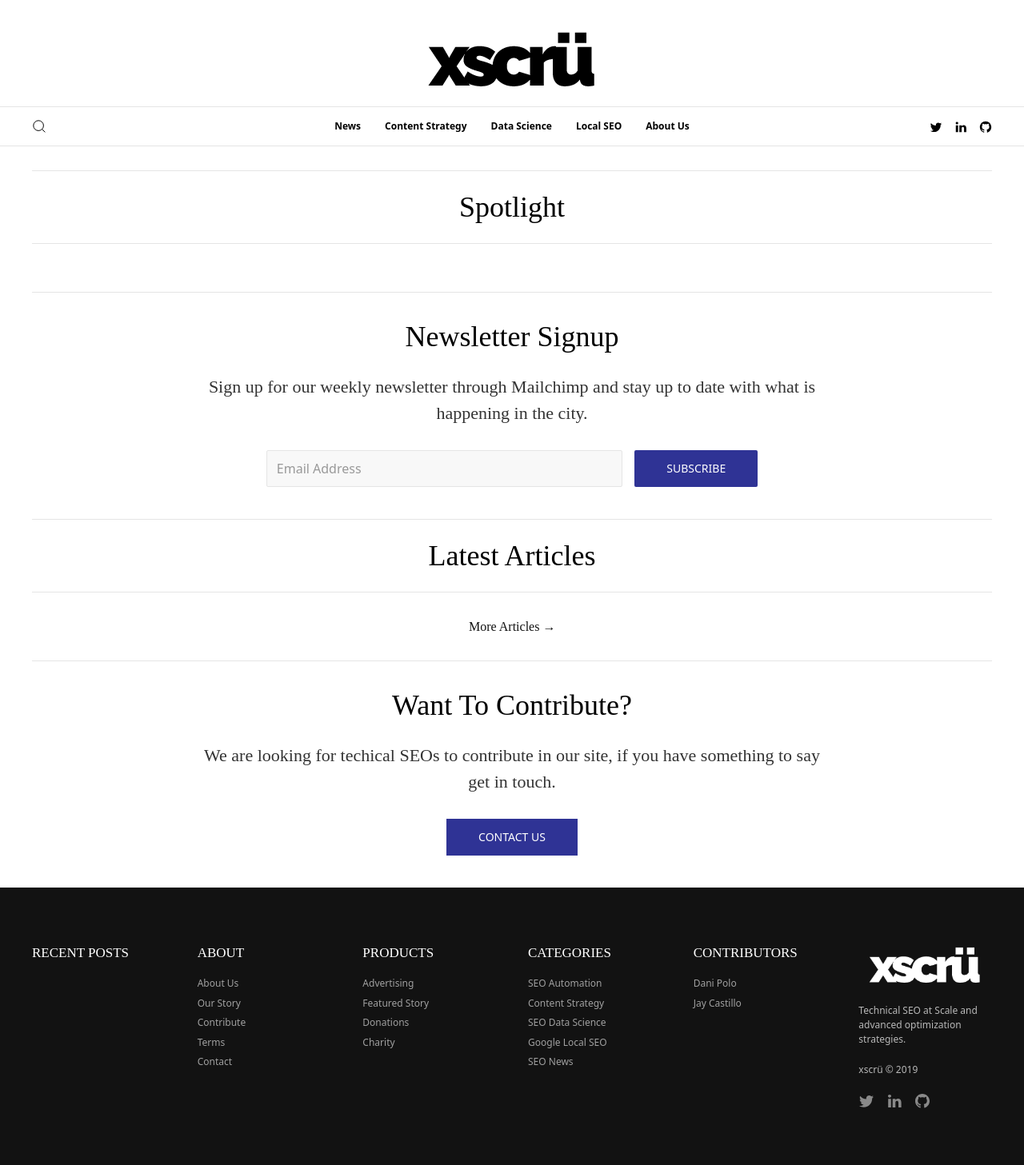
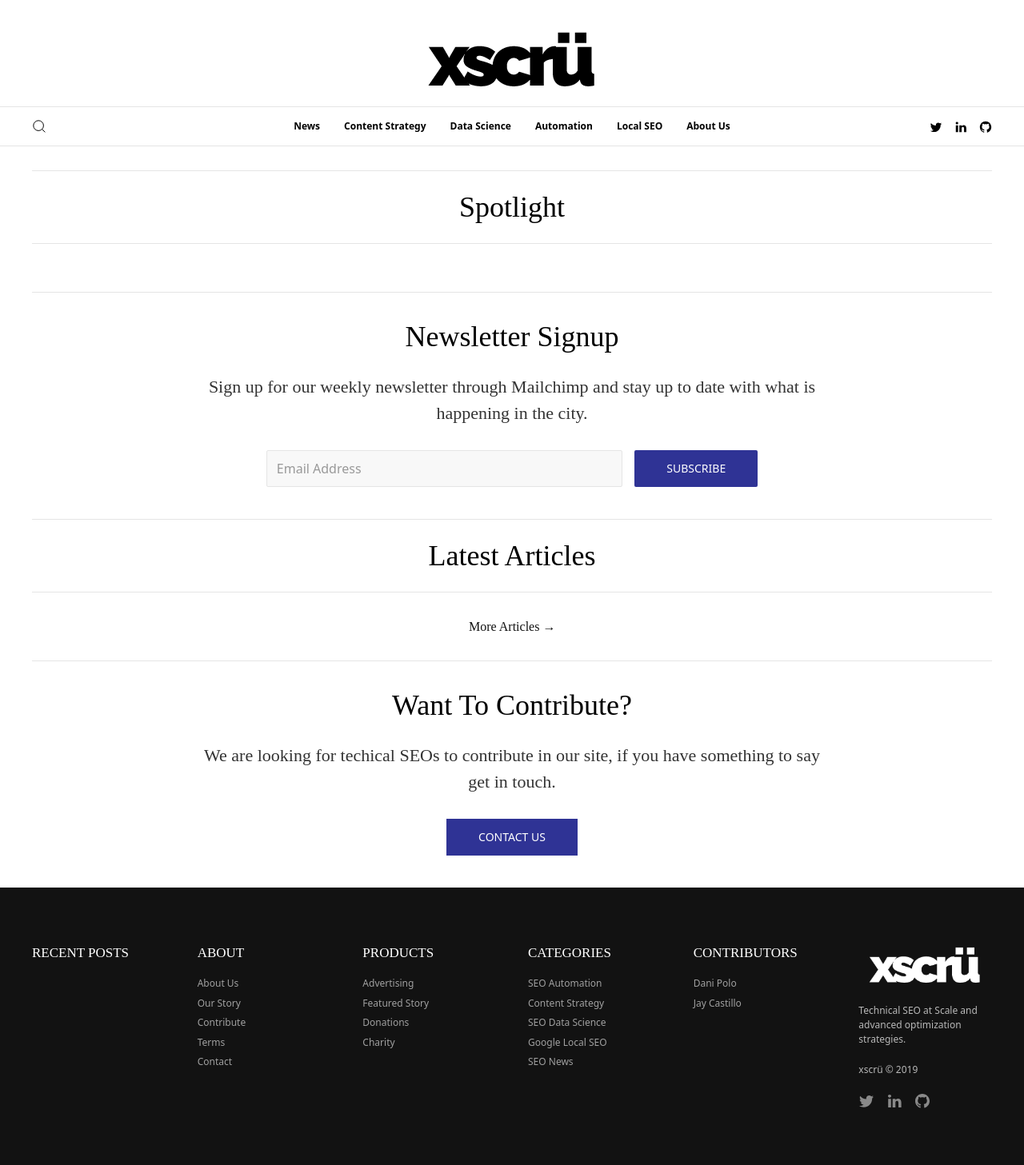
Before and after one commit to danipolo/danipolo.github.io, a Jekyll site: the page built from index.md, in a window 1280 px wide. Shown: the whole page at 80% size. Built offline with Jekyll 4.4.1, drawn with Linux system fonts in a browser that asks for light colours.

Commit message:
fix typo

```diff
--- a/_data/navbar_primary.yml
+++ b/_data/navbar_primary.yml
@@ -9,6 +9,9 @@ center:
     url: /category/content-strategy/
 
   - title: Data Science
+    url: /category/data-science/
+
+  - title: Automation
     url: /category/data-science/
 
   - title: Local SEO
```
